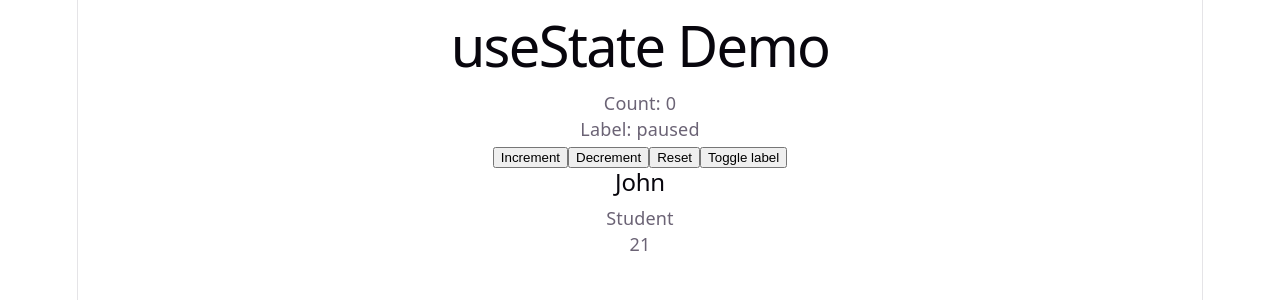
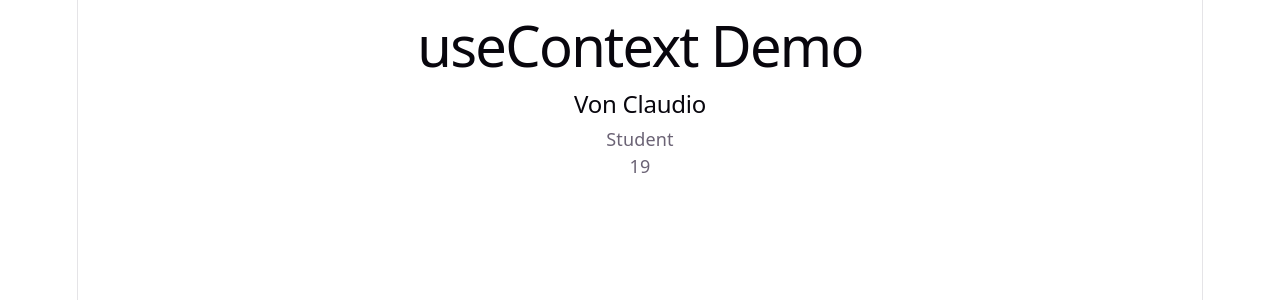
Before and after one commit to vClaudio11/react-fundamentals, a React (Vite) app: page / in a window 1280 px wide. Shown: the top 300 px of the page. Built offline with nearby package versions, Linux system fonts and the light colour scheme.

Commit message:
feat: add UserContext with useContext instead of props drilling

```diff
--- a/src/App.tsx
+++ b/src/App.tsx
@@ -1,14 +1,15 @@
-import Counter from "./components/Counter"
 import { UserCard } from "./components/UserCard"
+import { UserContext } from './context/UserContext'
 
 
 function App() {
+  const user = { name: "Von Claudio", role: "Student", age: 19}
+
   return (
-    <div>
-      <h1>useState Demo</h1>
-      <Counter />
-      <UserCard user={{name: "John", role: "Student", age: 21}}/>
-    </div>
+    <UserContext.Provider value={{ user }}>
+      <h1>useContext Demo</h1>
+      <UserCard />
+    </UserContext.Provider>
   )
 }
 
--- a/src/components/UserCard.tsx
+++ b/src/components/UserCard.tsx
@@ -1,14 +1,8 @@
-interface User {
-    name: string
-    role: string
-    age: number
-}
+import { useUser } from '../context/UserContext'
 
-interface UserCardProps {
-    user: User
-}
+export function UserCard() {
+    const { user } = useUser()
 
-export function UserCard({ user }: UserCardProps) {
     return (
         <div>
             <h2>{user.name}</h2>
--- /dev/null
+++ b/src/context/UserContext.tsx
@@ -0,0 +1,19 @@
+import { createContext, useContext } from "react"
+
+interface User {
+    name: string
+    role: string
+    age: number
+}
+
+interface UserContextType {
+    user: User
+}
+
+export const UserContext = createContext<UserContextType | null>(null)
+
+export function useUser() {
+    const context = useContext(UserContext)
+    if (!context) throw new Error("useUser must be used within a UserProvider")
+    return context
+}
```
